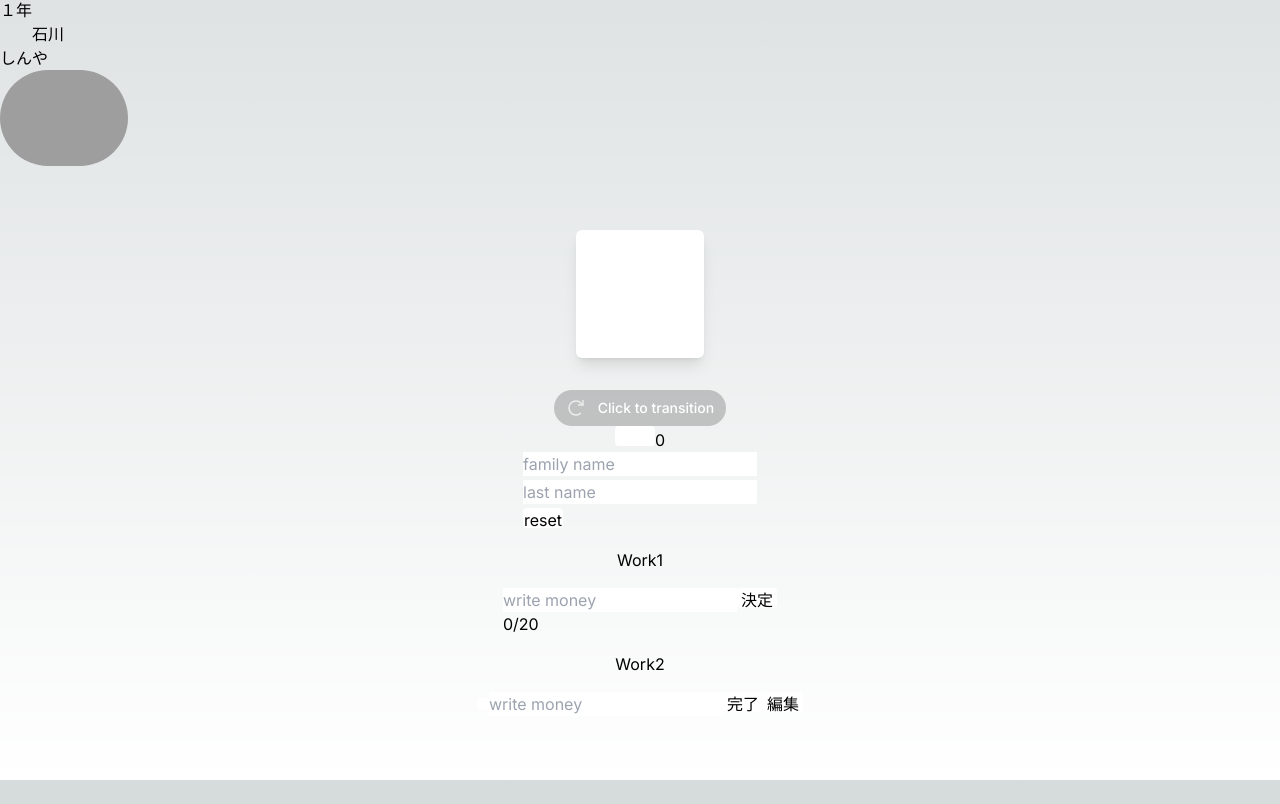
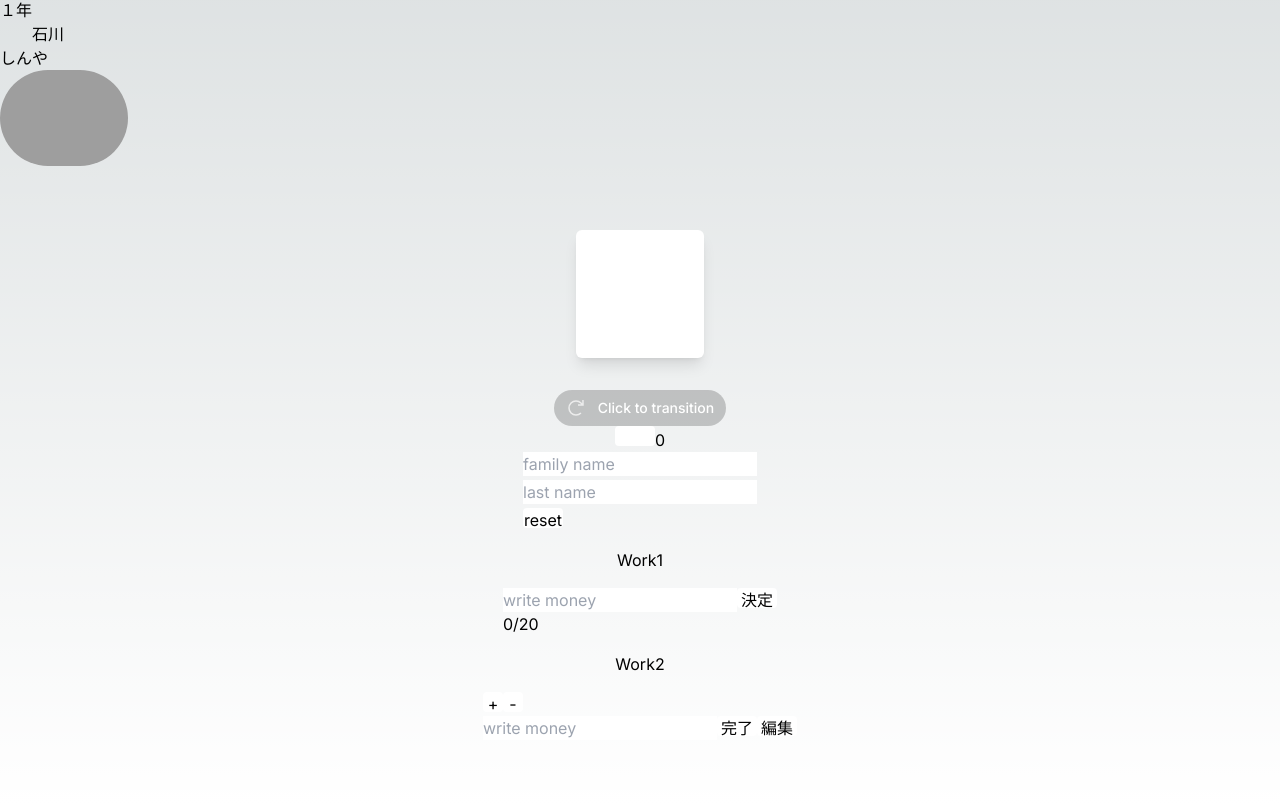
Before and after one commit to IshikawaShinya/playgroundReact, a Next.js app: page / in a window 1280 px wide. Shown: the part 218-1022 px from the top of the page. Before the commit the page ends 998 px from the top, so only its background shows below. Built offline with nearby package versions, Linux system fonts and the light colour scheme; grey boxes are pictures that could not be loaded.

Commit message:
プラスボタンを押したらフォームが増え,削除ボタンを押すとフォームが消える機能を実装.

```diff
--- a/app/page.tsx
+++ b/app/page.tsx
@@ -5,7 +5,7 @@ import { useTimeoutFn } from 'react-use'
 import clickCount from './ui/clickCount'
 import inputUserName from './ui/inputUserName'
 import sendMoney from './ui/sendMoney'
-import formMember from './ui/formMember'
+import manageForm from './ui/manageForm'
 
 export default function Home() {
   let [isShowing, setIsShowing] = useState(true)
@@ -101,7 +101,7 @@ export default function Home() {
       </div>
       <p className='p-4'>Work2</p>
       <div>
-        {formMember({})}
+        {manageForm({})}
       </div>
     </div>
   </div>
--- a/app/ui/formMember.tsx
+++ /dev/null
@@ -1,41 +0,0 @@
-import { useState } from 'react'
-
-
-export default function formMember(props: {}) {
-    const [numberForm,setNumberForm] =useState(0)
-    let text = 'write member'
-    return(
-        //
-        // TODO：プラスボタンを押したらフォームが増え,削除ボタンを押すとフォームが消える.
-        // TODO：フォームの右側に完了するボタンをつける.その右に編集ボタンをつける.
-        // TODO：
-        <div>
-            <button
-                className='rounded bg-white h-3 w-3 text-black'
-                onClick={()=>(setNumberForm(numberForm+1))}
-                >
-                </button>
-            <input
-              placeholder = 'write money'
-              className = 'text-black bg-white'
-            //   onChange = {}
-            //   value = {}
-            >
-            </input>
-            <button
-              className = 'rounded bg-white h-5 w-10 text-black'
-              >
-                完了
-            </button>
-            <button
-              className = 'rounded bg-white h-5 w-10 text-black'
-              >
-                編集
-            </button>
-            {/* <p>{Array.from(text).map{(tx)=>{"¥"+tx}}}</p> */}
-            {/* <p>{const endText = updatedTexts.at(-1) ?? ""const endText = updatedTexts.at(-1) ?? ""}</p> */}
-            {/* {isoverlimit &&<div> 決定</div>} */}
-            {/* clsx */}
-        </div>
-    )
-}
--- /dev/null
+++ b/app/ui/manageForm.tsx
@@ -0,0 +1,56 @@
+import { useState } from 'react'
+import memberForm  from './memberForm'
+
+
+export default function manageForm(props: {}) {
+    const [numberForm,setNumberForm] =useState([0])
+    let text = 'write member'
+    const addForm = () =>{
+        let copyNumberForm = [...numberForm]
+        copyNumberForm.push(0)
+        setNumberForm(copyNumberForm)
+    }
+    const reduceForm = () =>{
+        let copyNumberForm = [...numberForm]
+        copyNumberForm.splice(-1,1)
+        setNumberForm(copyNumberForm)
+    }
+
+    return(
+        //
+        // complete：プラスボタンを押したらフォームが増え,削除ボタンを押すとフォームが消える.
+        //  complete:コンポーネントを複数回呼ぶ。 ⓪動的に同じ処理を繰り返す。forEach①②配列の要素数分の実行をする。
+        // complete:コンポーネントを縦に並べる.cssで制御する
+        // フォームの右側に完了するボタンをつける.その右に編集ボタンをつける.
+        // TODO:stateに配列を用意し、追加、削除する。もっと配列操作を経験する。
+        <div>
+            <button
+                className='rounded bg-white h-5 w-5 text-black'
+                onClick={()=>(addForm())}
+            >
+                +
+            </button>
+            <button
+                className='rounded bg-white h-5 w-5 text-black'
+                onClick={()=>(reduceForm())}
+            >
+                -
+            </button>
+            <ul>
+                {Array.from(numberForm,()=>
+                    <li>
+                        <div>
+                            {memberForm({})}
+                        </div>
+                    </li>
+                )
+                }
+            </ul>
+
+            {/* <p>{Array.from(text).map{(tx)=>{"¥"+tx}}}</p> */}
+            {/* <p>{const endText = updatedTexts.at(-1) ?? ""const endText = updatedTexts.at(-1) ?? ""}</p> */}
+            {/* {isoverlimit &&<div> 決定</div>} */}
+            {/* clsx */}
+        </div>
+    )
+}
--- /dev/null
+++ b/app/ui/memberForm.tsx
@@ -0,0 +1,23 @@
+export default function memberForm(props: {}) {
+    return(
+        <div>
+            <input
+              placeholder = 'write money'
+              className = 'text-black bg-white'
+            //   onChange = {}
+            //   value = {}
+            >
+            </input>
+            <button
+              className = 'rounded bg-white h-5 w-10 text-black'
+              >
+                完了
+            </button>
+            <button
+              className = 'rounded bg-white h-5 w-10 text-black'
+              >
+                編集
+            </button>
+        </div>
+    )
+}
```
